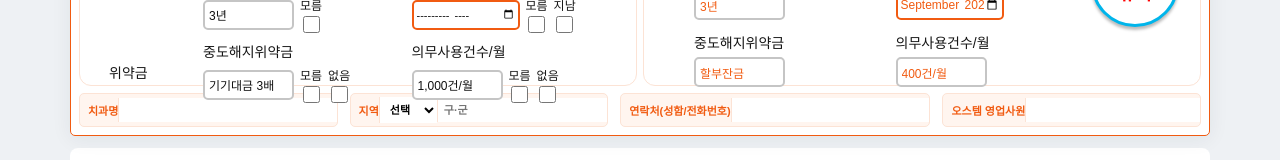
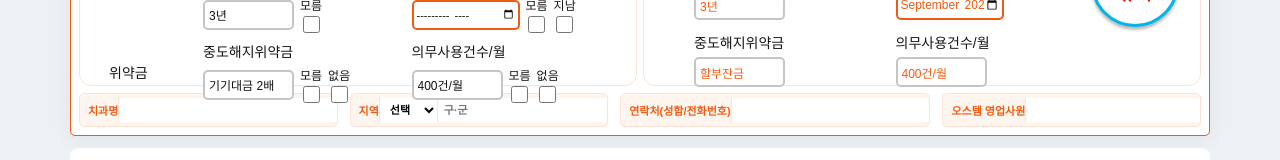
Before and after one commit to datapolicykr/survey2, a Next.js app: page / in a window 1280 px wide. Shown: the part 1516-1676 px from the top of the page. Built offline with nearby package versions, Linux system fonts and the light colour scheme.

Commit message:
Apply requested survey defaults: bundled multipad and 400 monthly usage

```diff
--- a/app/survey-costs.js
+++ b/app/survey-costs.js
@@ -2,7 +2,7 @@ export const amount = value => Number(String(value ?? '').replace(/[^0-9.-]/g, '
 export const PAD_PRICES = {multi:{month:2500,total:90000},sign:{month:1670,total:60000}};
 export const deviceNames = {terminal:'단말기',multi:'멀티패드',sign:'서명패드',etc:'기타'};
 export function freshSurvey(){
- return {costDefaultsVersion:1,clinic:'',region:'',district:'',contact:'',sales:'',pms:'',devices:{terminal:{use:true,type:'임대',rent:10000,manage:5000,pms:15000},multi:{use:false,type:'',rent:'',manage:'',pms:''},sign:{use:false,type:'',rent:'',manage:'',pms:''},etc:{use:false,type:'',rent:'',manage:'',pms:'',name:''}},paperType:'유상',paperYear:10000,paperUse:true,support:{inquiry:'불편',repair:'불편',visit:'없음'},contract:{van:'NICE',agency:'',term:'3년',expiry:'',cancel:'기기대금 3배',usage:'1,000건/월'},overrides:{},proposal:{},immediate:false,compliance:false};
+ return {costDefaultsVersion:1,clinic:'',region:'',district:'',contact:'',sales:'',pms:'',devices:{terminal:{use:true,type:'임대',rent:10000,manage:5000,pms:15000},multi:{use:true,type:'번들',rent:'',manage:'',pms:''},sign:{use:false,type:'',rent:'',manage:'',pms:''},etc:{use:false,type:'',rent:'',manage:'',pms:'',name:''}},paperType:'유상',paperYear:10000,paperUse:true,support:{inquiry:'불편',repair:'불편',visit:'없음'},contract:{van:'NICE',agency:'',term:'3년',expiry:'',cancel:'기기대금 2배',usage:'400건/월'},overrides:{},proposal:{},immediate:false,compliance:false};
 }
 export function normalizeSurvey(saved){
  const initial=freshSurvey();
```
